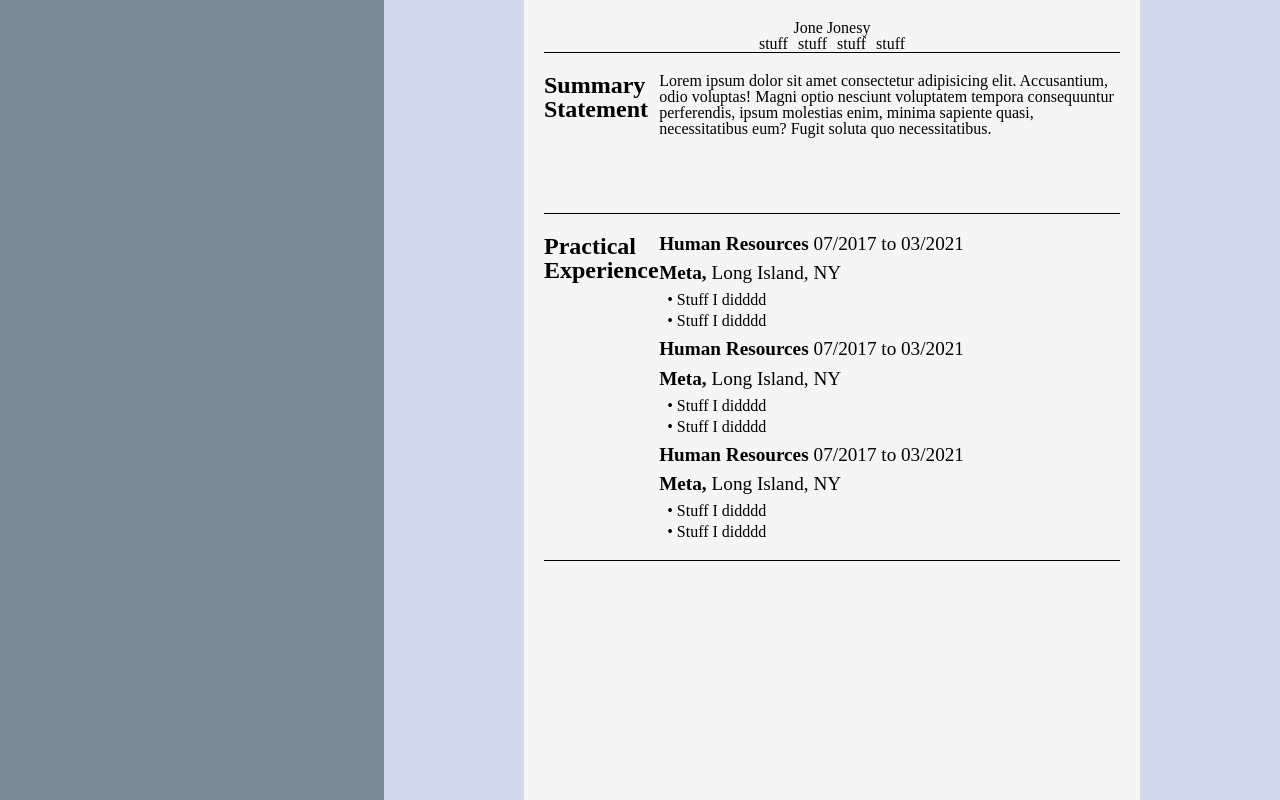
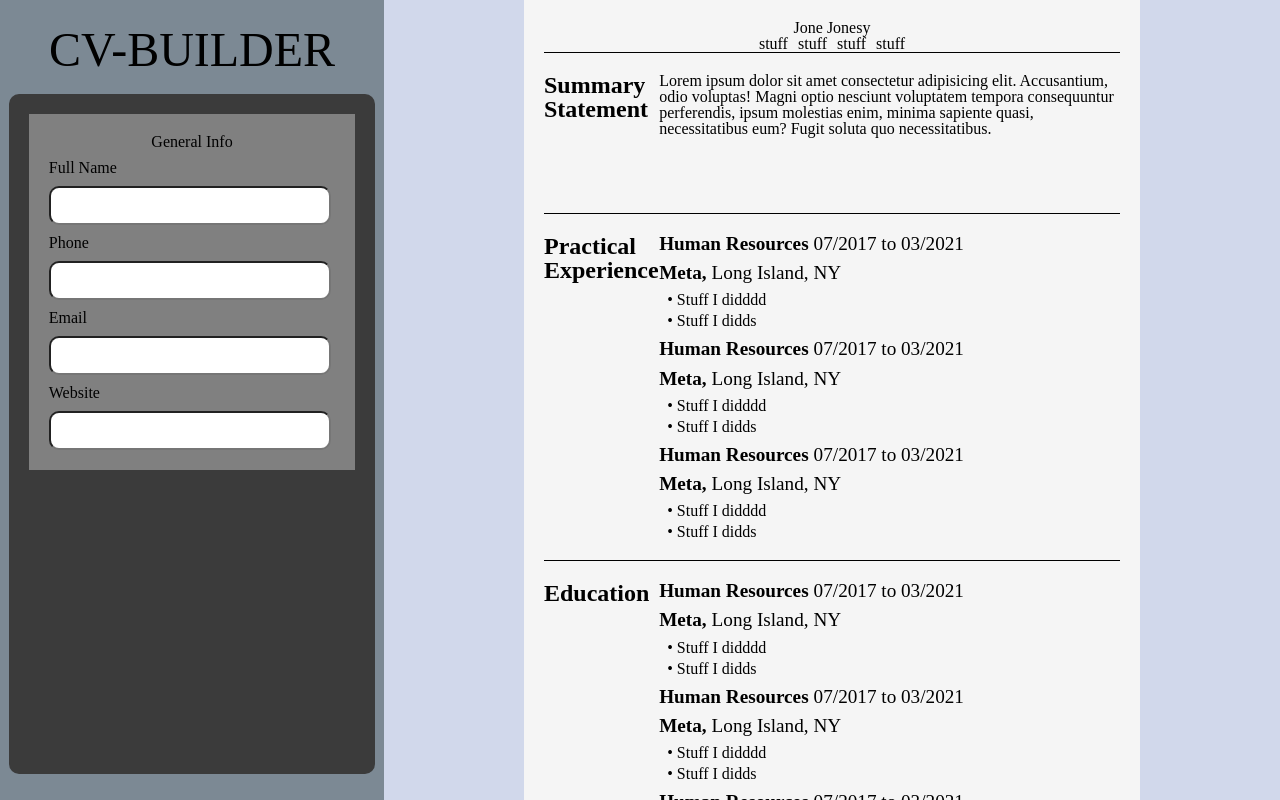
Before and after one commit to ganud/cv-builder, a React (Vite) app: page / in a window 1280 px wide. Built offline with nearby package versions, Linux system fonts and the light colour scheme.

Commit message:
Start implementing forms

```diff
--- a/src/components/App.jsx
+++ b/src/components/App.jsx
@@ -1,10 +1,18 @@
 import '.././styles/style.css'
 import Experience from './Experience.jsx'
+import Section from './Section.jsx'
+import GeneralForm from './GeneralForm.jsx'
 // Contains the sidebar and cv mirrror
 export default function App() {
     return <>
     <div className="sidebar">
-
+        <div className="title">CV-BUILDER</div>
+        <div className="form-container">
+            <GeneralForm
+                title='General Info'
+                fields={['Full Name','Phone', 'Email', 'Website']}
+            ></GeneralForm>
+        </div>
     </div>
     <div className="content">
         <div className="preview-container">
@@ -12,7 +20,7 @@ export default function App() {
             Have rows of resume column components, with inputtable text */}
             <div className="preview-header">
                 <div className="flex-row-center">
-                    Jone Jonesy
+                    <div className="Full Name">Jone Jonesy</div>
                 </div>
                 <div className="flex-row-center">
                     <div className="div">stuff</div>
@@ -21,10 +29,11 @@ export default function App() {
                     <div className="div">stuff</div>
                 </div>
             </div>
-            <div className="preview-row-section">
-                <div className="preview-row-title">Summary Statement</div>
-                <div className="preview-row-content">Lorem ipsum dolor sit amet consectetur adipisicing elit. Accusantium, odio voluptas! Magni optio nesciunt voluptatem tempora consequuntur perferendis, ipsum molestias enim, minima sapiente quasi, necessitatibus eum? Fugit soluta quo necessitatibus.</div>
-            </div>
+            <Section
+                title = "Summary Statement"
+                content= 'Lorem ipsum dolor sit amet consectetur adipisicing elit. Accusantium, odio voluptas! Magni optio nesciunt voluptatem tempora consequuntur perferendis, ipsum molestias enim, minima sapiente quasi, necessitatibus eum? Fugit soluta quo necessitatibus.'
+            >
+            </Section>
             <div className="preview-row-section">
                 <div className="preview-row-title">Practical Experience</div>
                 <div className="preview-row-content">
@@ -33,6 +42,15 @@ export default function App() {
                     <Experience></Experience>
                 </div>
             </div>
+            <div className="preview-row-section">
+                <div className="preview-row-title">Education</div>
+                <div className="preview-row-content">
+                    <Experience></Experience>
+                    <Experience></Experience>
+                    <Experience></Experience>
+                </div>
+            </div>
+
         </div>
     </div>
     </>
--- a/src/components/Experience.jsx
+++ b/src/components/Experience.jsx
@@ -16,7 +16,8 @@ export default function Experience({title, datestart, dateend, workplace, descri
             </div>
             <div className="description-container">
                 <div className="description-item"> Stuff I didddd</div>
-                <div className="description-item"> Stuff I didddd</div>
+                <div className="description-item"> Stuff I didds</div>
+
             </div>
         </div>
     </>
--- /dev/null
+++ b/src/components/GeneralForm.jsx
@@ -0,0 +1,27 @@
+import '.././styles/generalform.css';
+import { useState } from 'react';
+
+// The fields should contain an add and edit button if condition is met
+
+export default function GeneralForm({title, fields}) {
+    return <>
+        <div className="form-section">
+            <div className="form-title">{title}</div>
+            {fields.map(field =>
+                <div className="input-container">
+                    <label htmlFor={field}>{field}</label>
+                    <input type="text" id={field} name={field}
+                    onChange={(event) => ChangeField(field, event.target.value)}
+                    />
+
+                </div>
+            )}
+        </div>
+    </>
+}
+
+function ChangeField(field, text) {
+    const fieldDOM = document.getElementsByClassName(field)[0];
+    console.log(field)
+    fieldDOM.innerHTML = text;
+}
--- /dev/null
+++ b/src/components/Section.jsx
@@ -0,0 +1,13 @@
+import '.././styles/style.css'
+
+// Content can be array of experiences or plaintext
+export default function Section({title, content}) {
+    return <>
+        <div className="preview-row-section">
+            <div className="preview-row-title">{title}</div>
+            <div className="preview-row-content">
+                {content}
+            </div>
+        </div>
+    </>
+}
--- /dev/null
+++ b/src/styles/generalform.css
@@ -0,0 +1,29 @@
+.form-section {
+  display: flex;
+  flex-direction: column;
+  justify-content: center;
+  align-items: center;
+  background-color: gray;
+  padding: 20px;
+  gap: 10px;
+}
+
+.input-container {
+  display: flex;
+  flex-direction: column;
+  align-items: start;
+  gap: 10px;
+  width: 100%;
+}
+
+input {
+  width: 90%;
+  padding: 10px;
+  border-radius: 10px;
+}
+
+.centered {
+  display: flex;
+  justify-content: center;
+  width: 100%;
+}/*# sourceMappingURL=generalform.css.map */
--- /dev/null
+++ b/src/styles/generalform.scss
@@ -0,0 +1,27 @@
+.form-section {
+    display: flex;
+    flex-direction: column;
+    justify-content: center;
+    align-items: center;
+    background-color: gray;
+    padding: 20px;
+    gap: 10px;
+}
+
+.input-container{
+    display: flex;
+    flex-direction: column;
+    align-items: start;
+    gap: 10px;
+    width: 100%;
+}
+
+input {
+    width: 90%;
+    padding: 10px;
+    border-radius: 10px;
+}
+
+.full-name {
+
+}
--- a/src/styles/style.css
+++ b/src/styles/style.css
@@ -61,6 +61,23 @@ table {
 
 .sidebar {
   background-color: rgb(96, 96, 96) 8eb;
+  display: flex;
+  justify-content: center;
+  align-items: center;
+  flex-direction: column;
+  gap: 20px;
+}
+
+.title {
+  font-size: 3rem;
+}
+
+.form-container {
+  width: 85%;
+  height: 80%;
+  background-color: rgb(59, 59, 59);
+  padding: 20px;
+  border-radius: 10px;
 }
 
 .content {
--- a/src/styles/style.scss
+++ b/src/styles/style.scss
@@ -57,6 +57,24 @@ table {
 
 .sidebar {
     background-color: rgb(96, 96, 96)8eb;
+    display: flex;
+    justify-content: center;
+    align-items: center;
+    flex-direction: column;
+    gap: 20px;
+
+}
+
+.title {
+    font-size: 3rem;
+}
+
+.form-container {
+    width: 85%;
+    height: 80%;
+    background-color: rgb(59, 59, 59);
+    padding: 20px;
+    border-radius: 10px;
 }
 
 .content {
```
Also changed, not shown: 2 other files (tests, documents, lock files or other folders).
